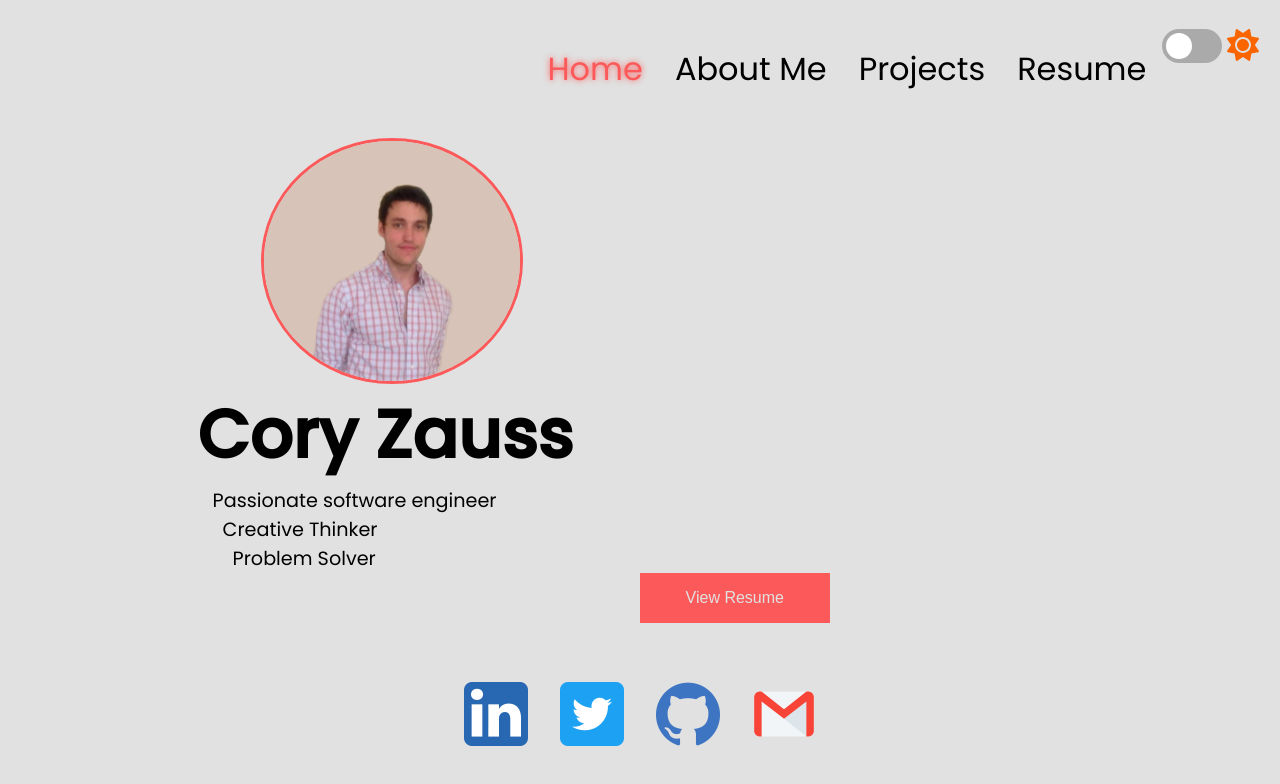
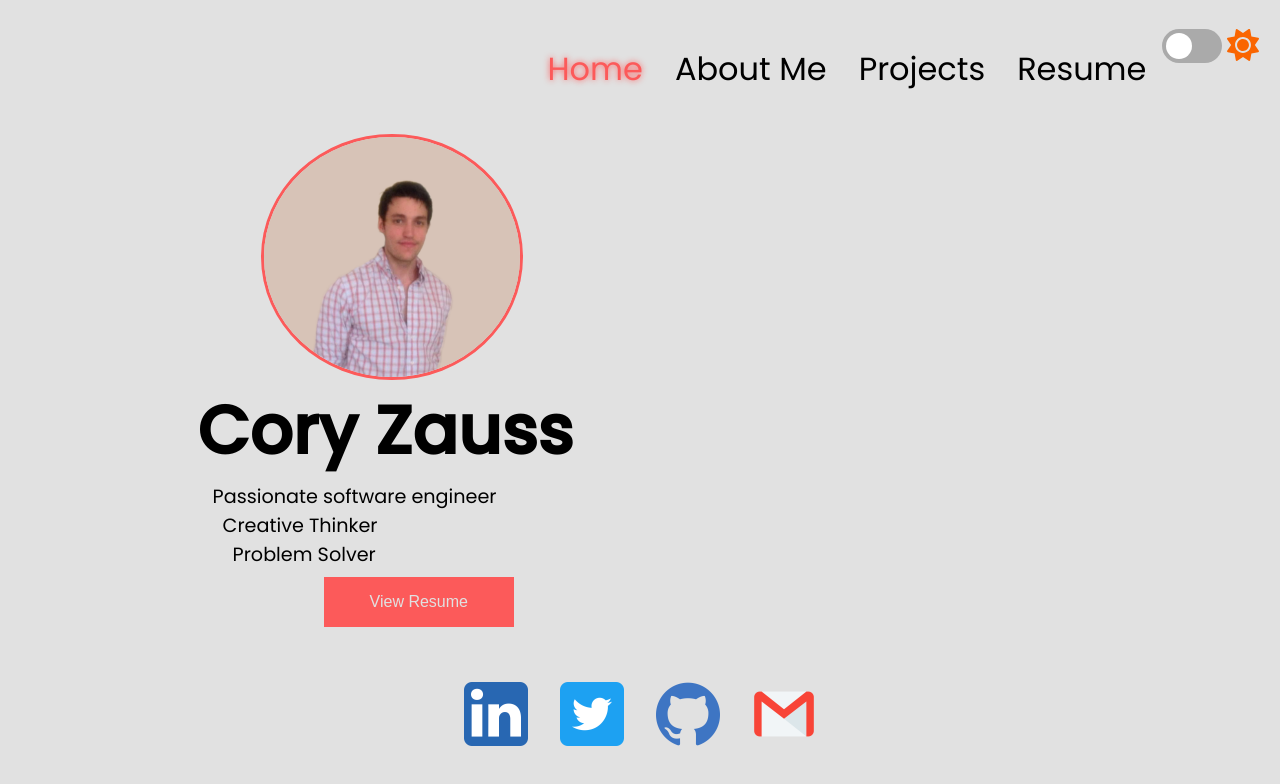
Before and after one commit to CoryZauss/portfolio, a Next.js app: page / in a window 1280 px wide. Shown: the top 784 px of the page. Built offline with nearby package versions, Linux system fonts and the light colour scheme.

Commit message:
updated resume button

```diff
--- a/styles/globals.css
+++ b/styles/globals.css
@@ -285,7 +285,8 @@ input:checked + .slider:before {
   text-decoration: none;
   display: inline-block;
   font-size: 1rem;
-  margin-left: 50%;
+  margin-top: 8px;
+  margin-left: 25%;
   margin-bottom: 10px;
   width: 15%;
   min-width: 60px;
```
